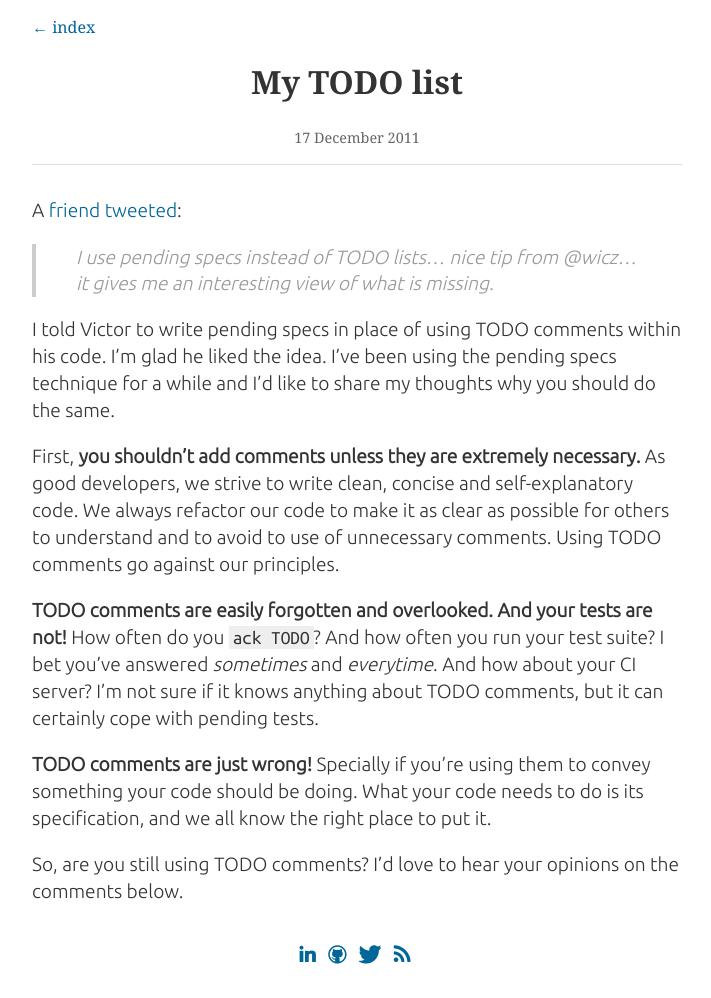
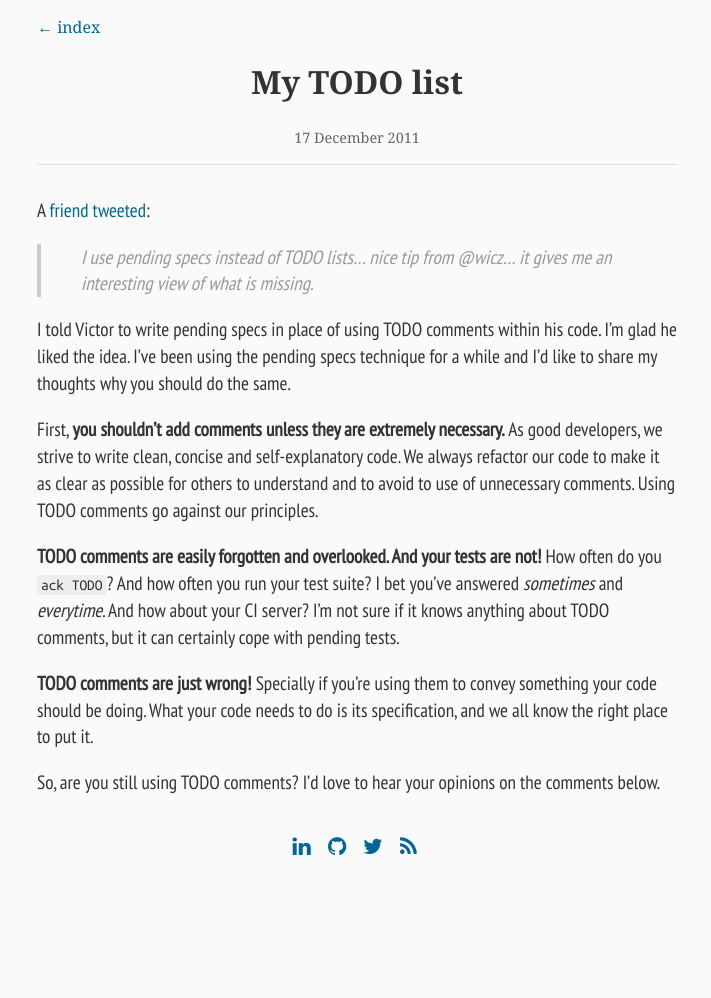
Before and after one commit to wicz/wicz.github.com, a Jekyll site: the page built from _posts/2011-12-17-my-todo-list.md, in a window 1280 px wide. Shown: the whole page, without its empty margins (283-994 px from the left). Built offline with Jekyll 4.4.1, drawn with Linux system fonts in a browser that asks for light colours; nearby versions of some CDN libraries; comment, search, counter and statistics services are not loaded; after the commit the page ends 900 px from its top, so only the background shows below that.

Commit message:
Minor design changes

```diff
--- a/_layouts/index.html
+++ b/_layouts/index.html
@@ -20,8 +20,8 @@
 <link rel="stylesheet" href="/assets/stylesheets/normalize.css">
 <link rel="stylesheet" href="/assets/stylesheets/main.css">
 <link rel="stylesheet" href="/assets/stylesheets/screen.css">
-<link rel="stylesheet" href="/assets/stylesheets/font-awesome.min.css">
-<link href="http://fonts.googleapis.com/css?family=Ubuntu:300|Ubuntu+Mono" rel="stylesheet" type="text/css">
+<link href="//netdna.bootstrapcdn.com/font-awesome/4.0.0/css/font-awesome.css" rel="stylesheet">
+<link href="http://fonts.googleapis.com/css?family=PT+Sans+Narrow|Ubuntu+Mono" rel="stylesheet" type="text/css">
 <script src="/assets/javascripts/modernizr-2.6.2.min.js"></script>
 </head>
 <body>
@@ -30,16 +30,16 @@
 
   <footer>
     <a href="http://www.linkedin.com/in/viniciushorewicz">
-      <i class="icon-linkedin icon-large"></i>
+      <i class="fa fa-linkedin fa-fw fa-lg"></i>
     </a>
     <a href="https://github.com/wicz">
-      <i class="icon-github icon-large"></i>
+      <i class="fa fa-github fa-fw fa-lg"></i>
     </a>
     <a href="https://twitter.com/wicz">
-      <i class="icon-twitter icon-large"></i>
+      <i class="fa fa-twitter fa-fw fa-lg"></i>
     </a>
     <a href="/atom.xml">
-      <i class="icon-rss icon-large"></i>
+      <i class="fa fa-rss fa-fw fa-lg"></i>
     </a>
   </footer>
 </div>
--- a/assets/stylesheets/screen.css
+++ b/assets/stylesheets/screen.css
@@ -1,5 +1,5 @@
 body {
-  background: #fff;
+  background: #fafafa;
   color: #333;
   font-family: Cambria, Georgia, Times, serif;
   padding: 0;
@@ -23,7 +23,7 @@ body div.container {
   margin: 0 auto;
   position: relative;
   max-width: 650px;
-  width: 80%;
+  width: 50%;
 }
 section.post-content header,
 section.blog-posts article {
@@ -46,9 +46,9 @@ section.post-content header time {
   color: #666;
 }
 section.post-content article {
-  font-family: "Ubuntu", Helvetica, Arial, sans-serif;
+  font-family: "PT Sans Narrow", "Ubuntu", Helvetica, Arial, sans-serif;
   font-size: 1.2em;
-  font-weight: 300;
+  font-weight: 400;
   margin-bottom: 2em;
 }
 a,
@@ -68,6 +68,7 @@ p > code {
   background: #eee;
   padding:2px 4px;
   font-family: "Ubuntu Mono", monospace, serif;
+  font-size: 0.8em;
 }
 .footnotes {
   font-size: .8em;
```
